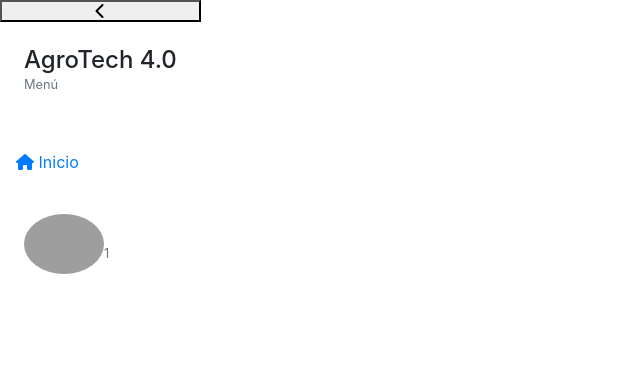
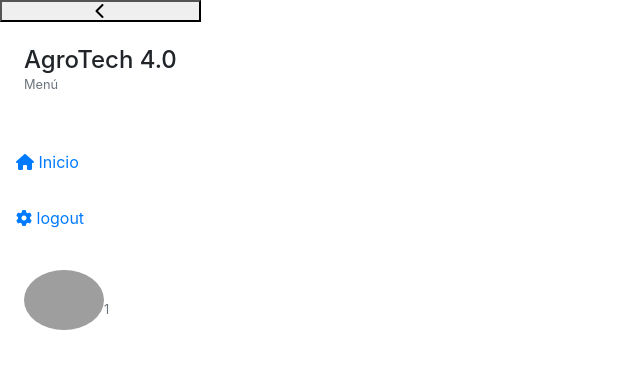
Before and after one commit to 1amsj/AgroTech-4.0, a PHP site: page /Comunes/menu.php in a window 1280 px wide. Shown: the top 369 px of the page, without its empty margins (0-640 px from the left). Run offline with PHP 8.4, Linux system fonts and the light colour scheme; the visitor is signed in with stand-in values (Sample User, id 1); some libraries are stand-ins or nearby versions; grey boxes are pictures that could not be loaded.

Commit message:
Feat: add logout functionality and link in menu

```diff
--- a/Comunes/menu.php
+++ b/Comunes/menu.php
@@ -124,9 +124,14 @@
                         <i class="fas fa-gear me-3"></i>
                         <span class="hide-on-collapse">Usuarios</span>
                     </a>
+
                 <?php
                     }
                 ?>
+                <a href="?pagina=logout" class="sidebar-link text-decoration-none p-3">
+                        <i class="fas fa-gear me-3"></i>
+                        <span class="hide-on-collapse">logout</span>
+                    </a>
                 <div class="profile-section mt-auto p-4">
                     <div class="d-flex align-items-center">
                         <img src="https://randomuser.me/api/portraits/women/70.jpg" style="height:60px"
--- /dev/null
+++ b/Controlador/logout.php
@@ -0,0 +1,5 @@
+<?php
+  session_start();
+  session_destroy();
+  header("Location: . ");
+?>
```
